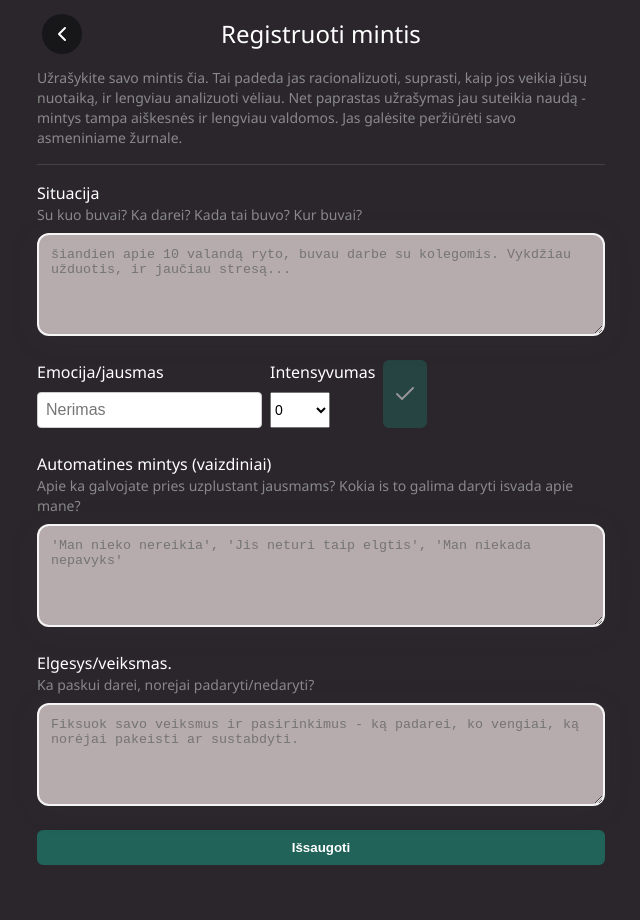
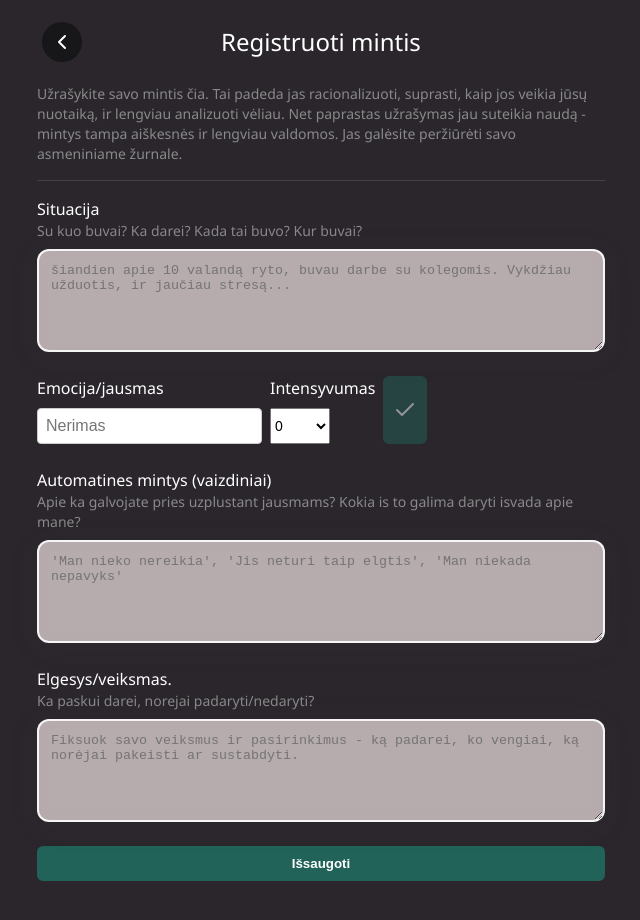
Before and after one commit to IKK-LTU/journal, a React (Vite) app: page /check-in in a window 1280 px wide. Shown: the top 920 px of the page, without its empty margins (319-959 px from the left). Built offline with nearby package versions, Linux system fonts and the light colour scheme.

Commit message:
add padding

```diff
--- a/src/pages/check-in.tsx
+++ b/src/pages/check-in.tsx
@@ -285,7 +285,7 @@ const StyledHeader = styled("header")`
   justify-content: center;
   align-items: center;
   width: 100%;
-  padding: 0 45px;
+  padding: 8px 45px;
 `;
 
 const StyledIconButton = styled(IconButton)`
```
